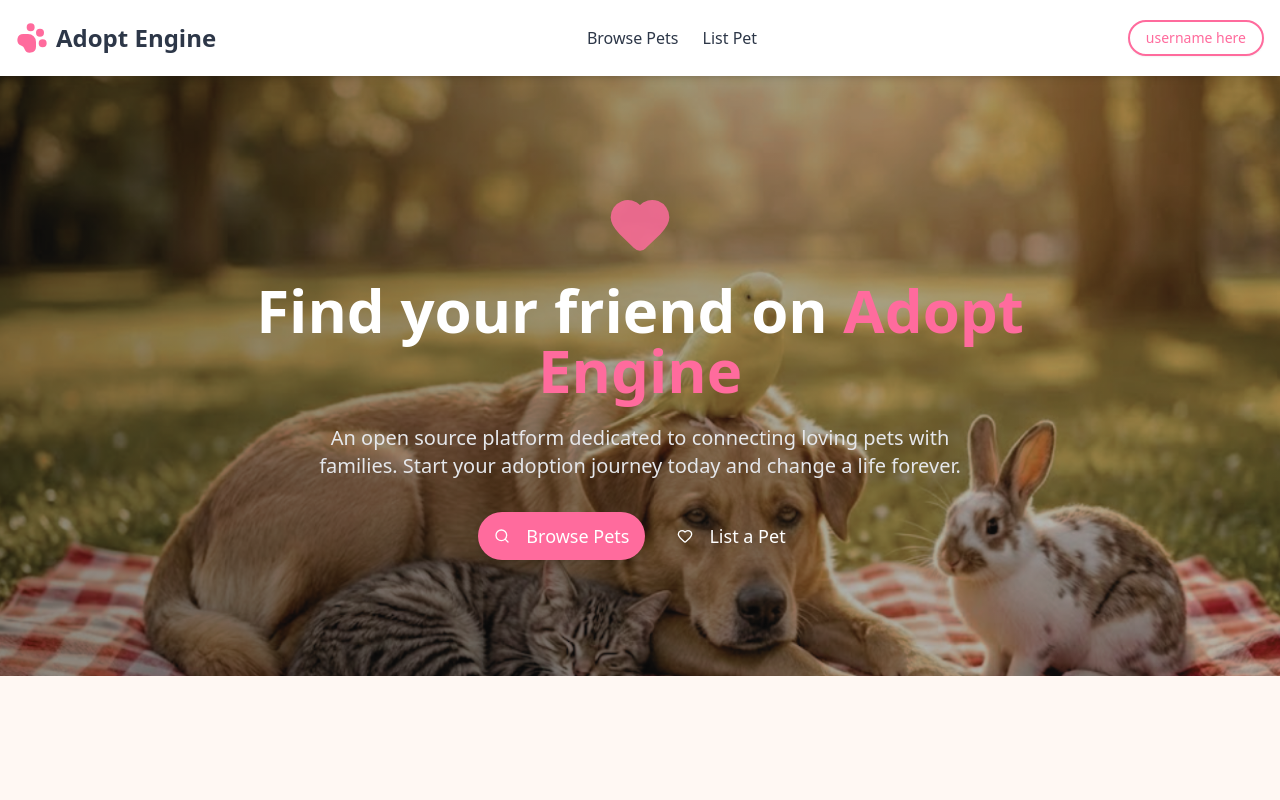
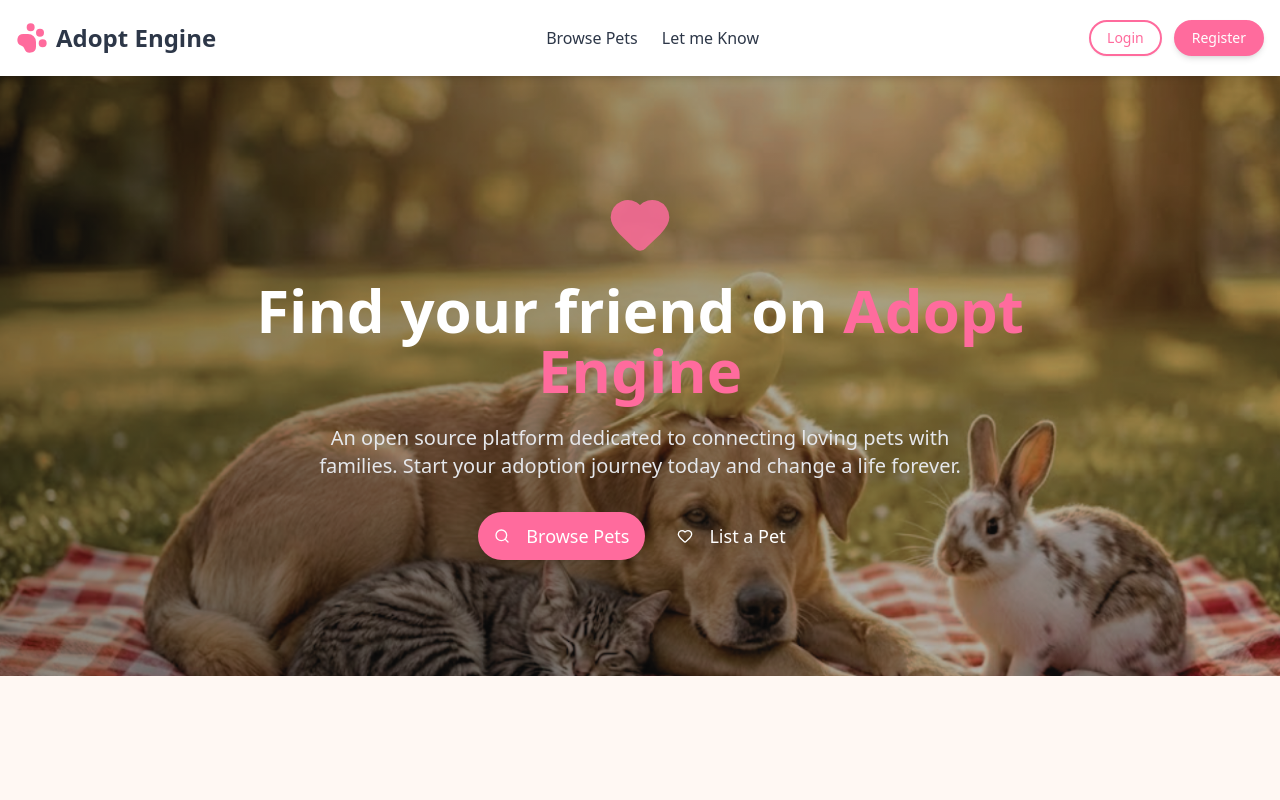
Before and after one commit to cristianpaixao/adopt-engine, a Next.js app: page / in a window 1280 px wide. Shown: the top 800 px of the page. Built offline with nearby package versions, Linux system fonts and the light colour scheme.

Commit message:
feat: add let me know button and remove authentication mock

```diff
--- a/src/components/Navbar.tsx
+++ b/src/components/Navbar.tsx
@@ -10,7 +10,7 @@ import {
 import { PawPrint, List, LogOut, PlusCircle } from 'lucide-react';
 
 export default function Navbar() {
-  const isAuthenticated = true;
+  const isAuthenticated = false;
 
   return (
     <nav className="bg-white shadow-md sticky top-0 z-50">
@@ -29,6 +29,12 @@ export default function Navbar() {
               className="text-[#2D3748] hover:text-[#FF6B9D] font-medium transition-colors"
             >
               Browse Pets
+            </Link>
+            <Link
+              href="/let-me-know"
+              className="text-[#2D3748] hover:text-[#FF6B9D] font-medium transition-colors"
+            >
+              Let me Know
             </Link>
             {isAuthenticated && (
               <Link
```
